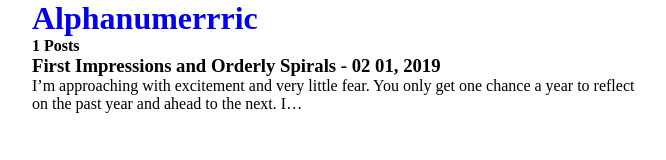
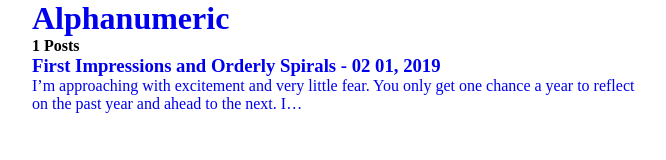
Before and after one commit to ericfrommelt/alphanumeric.blog, a Gatsby site: page / in a window 1280 px wide. Shown: the whole page, without its empty margins (299-965 px from the left). Built offline with nearby package versions, Linux system fonts and the light colour scheme; Gatsby itself is replaced by a stand-in of ours; a web font is replaced by a local one.

Commit message:
Linked blog posts on index.js

```diff
--- a/gatsby-config.js
+++ b/gatsby-config.js
@@ -1,6 +1,6 @@
 module.exports = {
   siteMetadata: {
-    title: `Alphanumerrric`,
+    title: `Alphanumeric`,
   },
   plugins: [
     {
--- a/src/pages/index.js
+++ b/src/pages/index.js
@@ -1,5 +1,5 @@
 import React from "react"
-import { graphql } from "gatsby"
+import { Link, graphql } from "gatsby"
 import "../styles/base.css"
 import Layout from "../components/layout"
 
@@ -11,8 +11,10 @@ export default ({ data }) => {
         <h4>{data.allMarkdownRemark.totalCount} Posts</h4>
         {data.allMarkdownRemark.edges.map(({ node }) => (
           <div key={node.id}>
-            <h3>{node.frontmatter.title}{" "} - {node.frontmatter.date}</h3>
-            <p>{node.excerpt}</p>
+            <Link to={node.fields.slug}>
+              <h3>{node.frontmatter.title}{" "} - {node.frontmatter.date}</h3>
+              <p>{node.excerpt}</p>
+            </Link>
           </div>
         ))}
       </div>
@@ -31,6 +33,9 @@ export const query = graphql`
             title
             date(formatString: "DD MM, YYYY")
           }
+          fields {
+            slug
+          }
           excerpt
         }
       }
```
